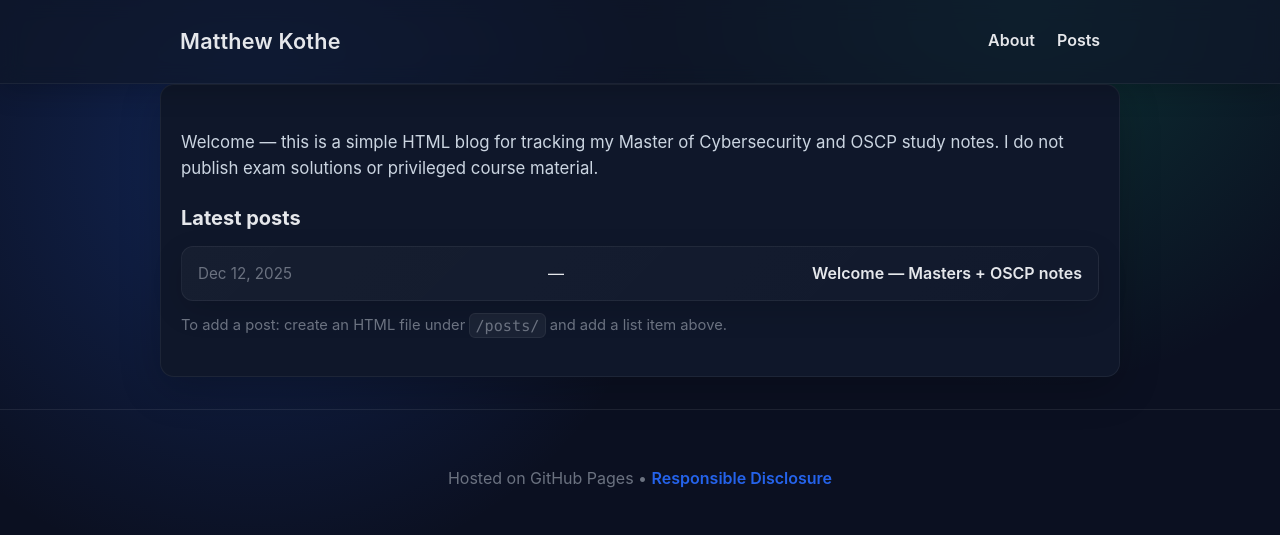
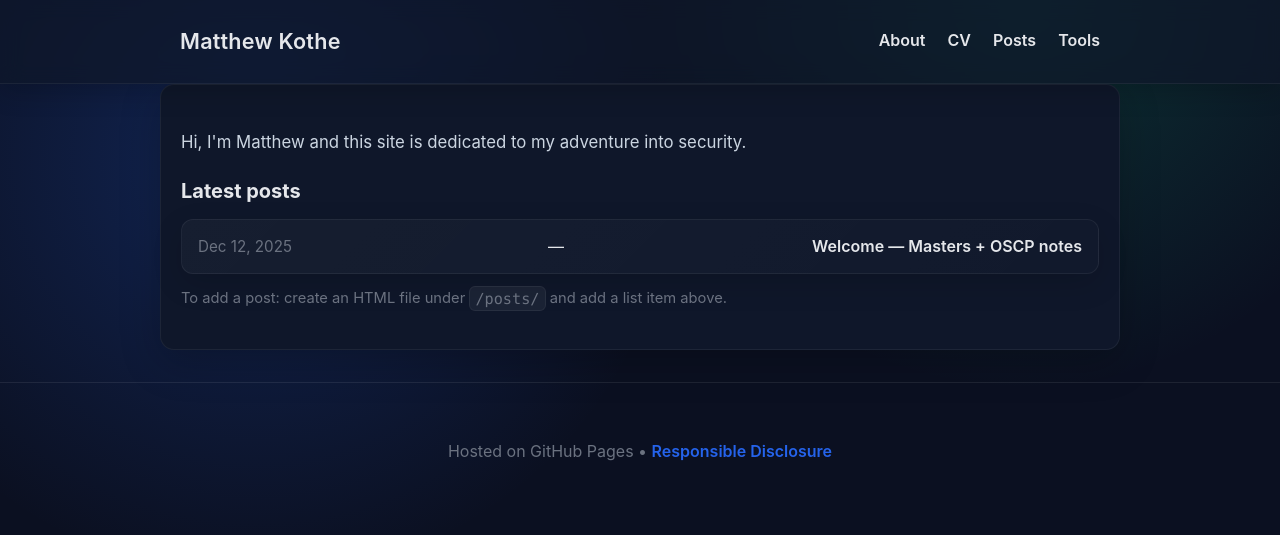
Before and after one commit to mattkothe/mrk-sec-website, a plain HTML site: page index.html in a window 1280 px wide. Drawn offline with Linux system fonts and the light colour scheme.

Commit message:
Created additional pages, changed the intro wording

```diff
--- a/index.html
+++ b/index.html
@@ -3,7 +3,7 @@
 <head>
   <meta charset="utf-8" />
   <meta name="viewport" content="width=device-width,initial-scale=1" />
-  <title>Matthew Kothe — Cybersecurity Notes</title>
+  <title>Into Security</title>
   <meta name="description" content="Study notes and blog for Masters of Cybersecurity and OSCP journey." />
   <link rel="stylesheet" href="/css/styles.css" />
   <link rel="alternate" type="application/rss+xml" title="RSS" href="/rss.xml" />
@@ -14,14 +14,16 @@
       <h1><a href="/">Matthew Kothe</a></h1>
       <nav>
         <a href="/about.html">About</a>
+        <a href="/cv.html">CV</a>
         <a href="/posts/">Posts</a>
+        <a href="/tools">Tools</a>
       </nav>
     </div>
   </header>
 
   <main class="wrap">
     <section class="intro">
-      <p>Welcome — this is a simple HTML blog for tracking my Master of Cybersecurity and OSCP study notes. I do not publish exam solutions or privileged course material.</p>
+      <p>Hi, I'm Matthew and this site is dedicated to my adventure into security.</p>
     </section>
 
     <section>
```
